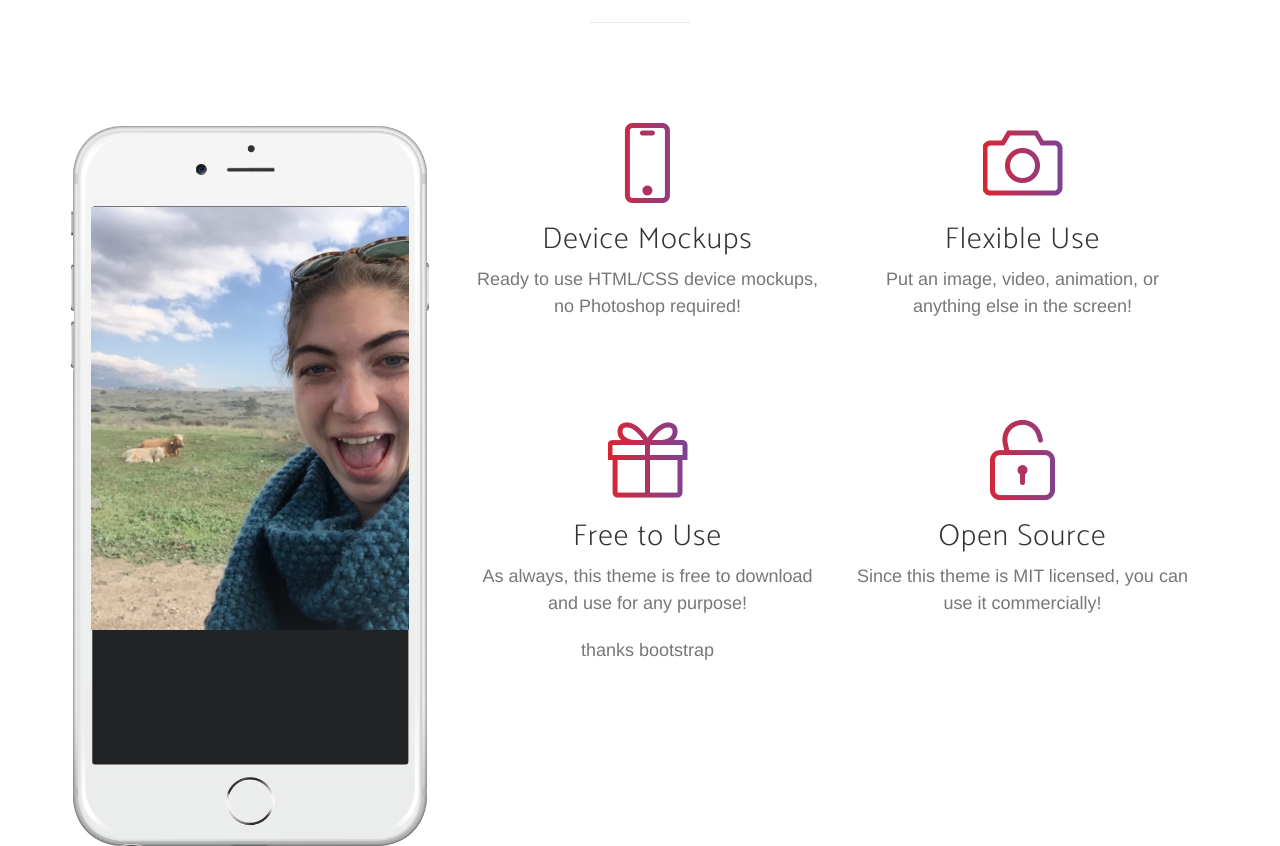
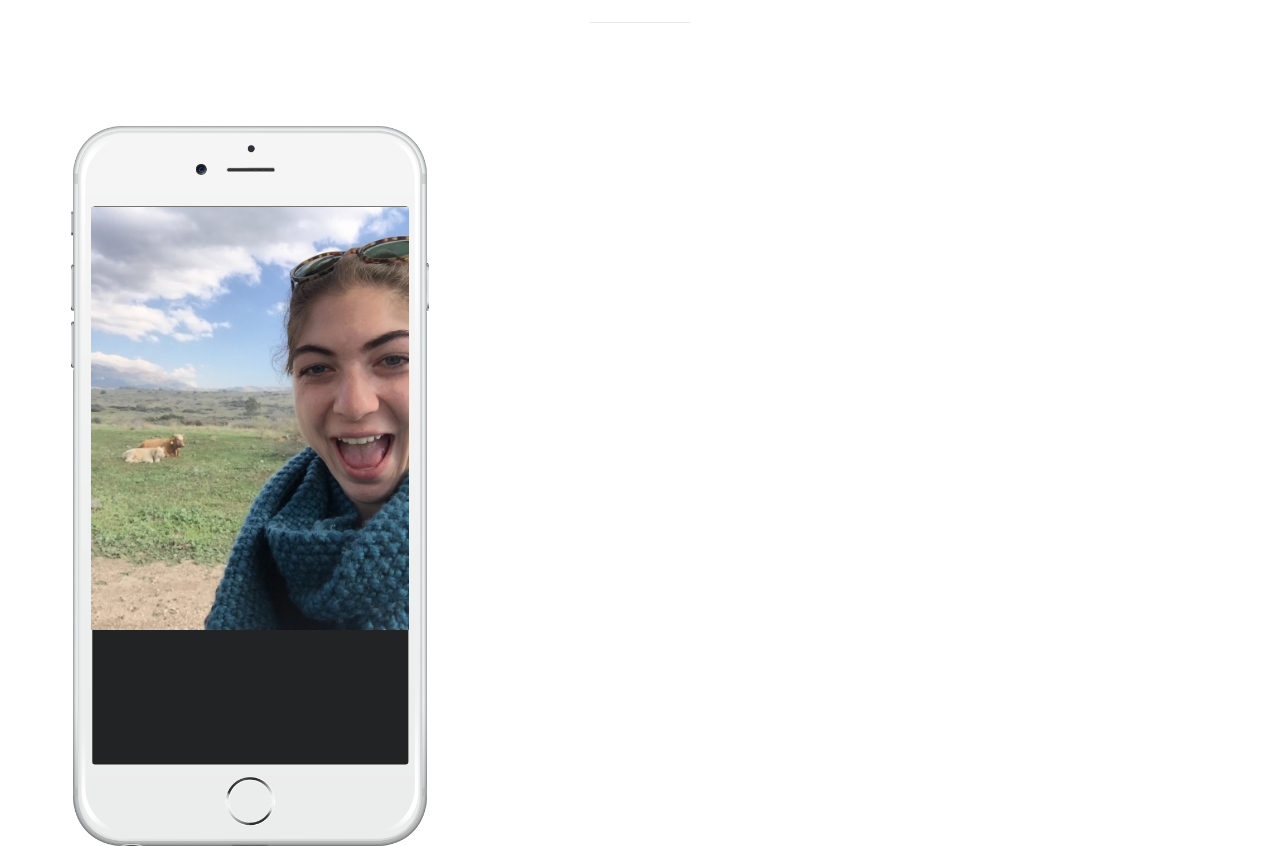
Before and after one commit to hmc-cs-tstannard/tealtries, a website: page index.html in a window 1280 px wide. Shown: the part 1489-2335 px from the top of the page. Drawn offline with nearby package versions, Linux system fonts and the light colour scheme; a web font is replaced by a local one.

Commit message:
index update

```diff
--- a/index.html
+++ b/index.html
@@ -138,43 +138,6 @@
                         </div>
                     </div>
                 </div>
-                <div class="col-md-8">
-                    <div class="container-fluid">
-                        <div class="row">
-                            <div class="col-md-6">
-                                <div class="feature-item">
-                                    <i class="icon-screen-smartphone text-primary"></i>
-                                    <h3>Device Mockups</h3>
-                                    <p class="text-muted">Ready to use HTML/CSS device mockups, no Photoshop required!</p>
-                                </div>
-                            </div>
-                            <div class="col-md-6">
-                                <div class="feature-item">
-                                    <i class="icon-camera text-primary"></i>
-                                    <h3>Flexible Use</h3>
-                                    <p class="text-muted">Put an image, video, animation, or anything else in the screen!</p>
-                                </div>
-                            </div>
-                        </div>
-                        <div class="row">
-                            <div class="col-md-6">
-                                <div class="feature-item">
-                                    <i class="icon-present text-primary"></i>
-                                    <h3>Free to Use</h3>
-                                    <p class="text-muted">As always, this theme is free to download and use for any purpose!</p>
-                                     <p class="text-muted">thanks bootstrap</p>
-                                </div>
-                            </div>
-                            <div class="col-md-6">
-                                <div class="feature-item">
-                                    <i class="icon-lock-open text-primary"></i>
-                                    <h3>Open Source</h3>
-                                    <p class="text-muted">Since this theme is MIT licensed, you can use it commercially!</p>
-                                </div>
-                            </div>
-                        </div>
-                    </div>
-                </div>
             </div>
     </section>
 
```
